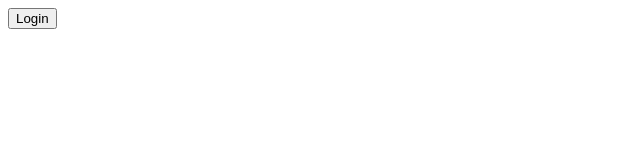
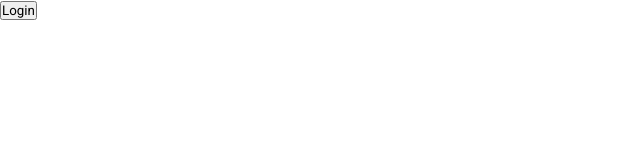
Before and after one commit to rodrigoaraujo7/chat-web, a React (Create React App) app: page / in a window 1280 px wide. Shown: the top 160 px of the page, without its empty margins (0-640 px from the left). Built offline with nearby package versions, Linux system fonts and the light colour scheme.

Commit message:
feat: configuring styled components GlobalStyles

```diff
--- a/package.json
+++ b/package.json
@@ -15,6 +15,7 @@
     "react-dom": "^18.3.1",
     "react-firebase-hooks": "^5.1.1",
     "react-scripts": "5.0.1",
+    "styled-components": "^6.1.13",
     "typescript": "^4.9.5",
     "web-vitals": "^2.1.4"
   },
--- a/public/index.html
+++ b/public/index.html
@@ -12,6 +12,13 @@
     <link rel="apple-touch-icon" href="%PUBLIC_URL%/logo192.png" />
     <link rel="manifest" href="%PUBLIC_URL%/manifest.json" />
 
+    <link rel="preconnect" href="https://fonts.googleapis.com" />
+    <link rel="preconnect" href="https://fonts.gstatic.com" crossorigin />
+    <link
+      href="https://fonts.googleapis.com/css2?family=Roboto:ital,wght@0,100;0,300;0,400;0,500;0,700;0,900;1,100;1,300;1,400;1,500;1,700;1,900&display=swap"
+      rel="stylesheet"
+    />
+
     <title>Chat Web</title>
   </head>
   <body>
--- /dev/null
+++ b/src/globalStyles.ts
@@ -0,0 +1,25 @@
+import { createGlobalStyle } from "styled-components";
+
+export const GlobalStyle = createGlobalStyle`
+  * {
+    padding: 0;
+    margin: 0;
+    box-sizing: border-box;
+
+    font-family: "Roboto", sans-serif;
+  }
+
+  *,
+  *::before,
+  *::after {
+    box-sizing: border-box;
+  }
+
+  svg {
+    flex-shrink: 0;
+  }
+
+  body {
+    position: relative;
+  }
+`;
--- a/src/index.tsx
+++ b/src/index.tsx
@@ -2,12 +2,14 @@
 import ReactDOM from 'react-dom/client';
 import { App } from './App';
 import reportWebVitals from './reportWebVitals';
+import { GlobalStyle } from 'globalStyles';
 
 const root = ReactDOM.createRoot(
   document.getElementById('root') as HTMLElement
 );
 root.render(
   <React.StrictMode>
+    <GlobalStyle />
     <App />
   </React.StrictMode>
 );
```
Also changed, not shown: 1 other file (tests, documents, lock files or other folders).
